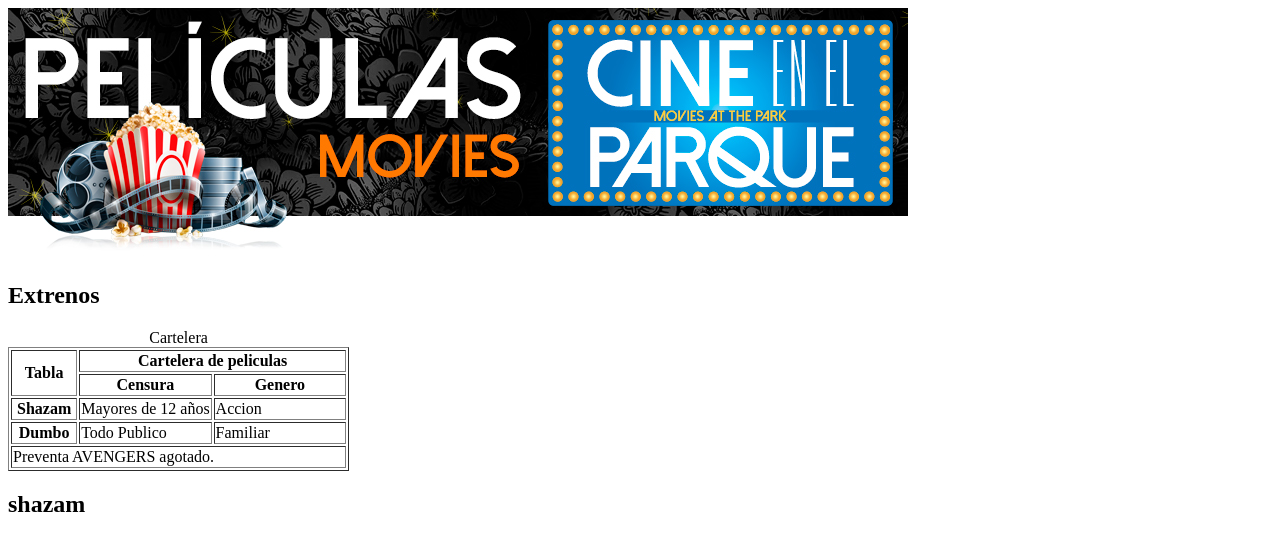
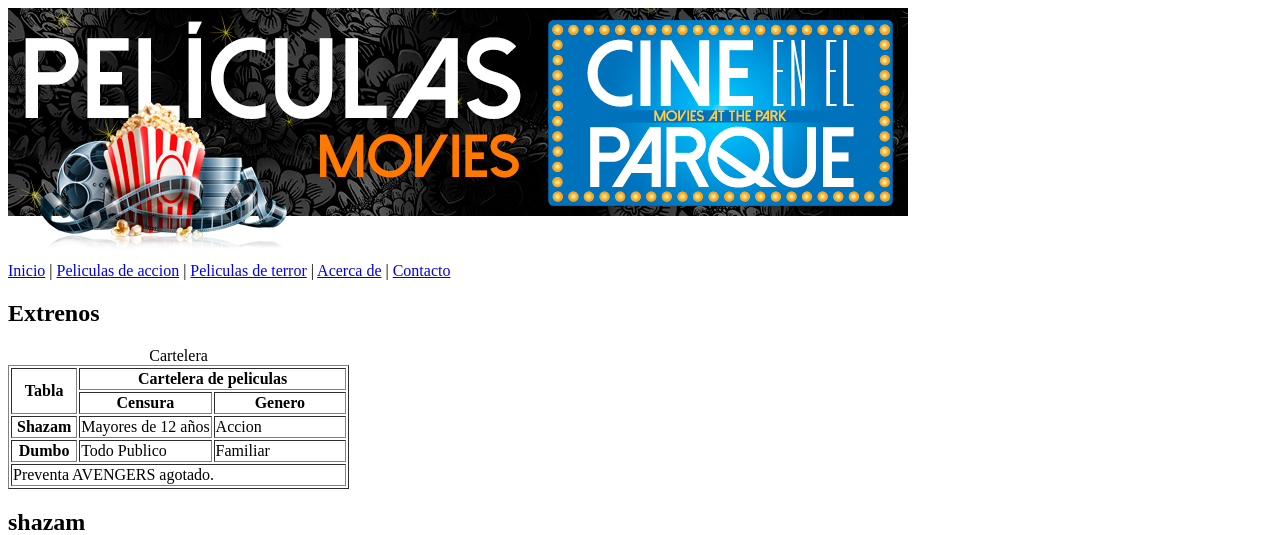
Before and after one commit to xriera/Practica01-Mi-Blog, a plain HTML site: page index.html in a window 1280 px wide. Shown: the top 535 px of the page. Drawn offline with Linux system fonts and the light colour scheme.

```diff
--- a/index.html
+++ b/index.html
@@ -13,6 +13,14 @@ and open the template in the editor.
     <body>
         <header>
             <a><img src="images/banner.jpg" alt="Banner peliculas" /></a>
+
+            <nav>
+                <a href="#">Inicio</a> |
+		<a href="#">Peliculas de accion</a> |
+		<a href="#">Peliculas de terror</a> |
+                <a href="#">Acerca de</a> |
+		<a href="#">Contacto</a>
+            </nav>
         </header>
 
         <section>
```
